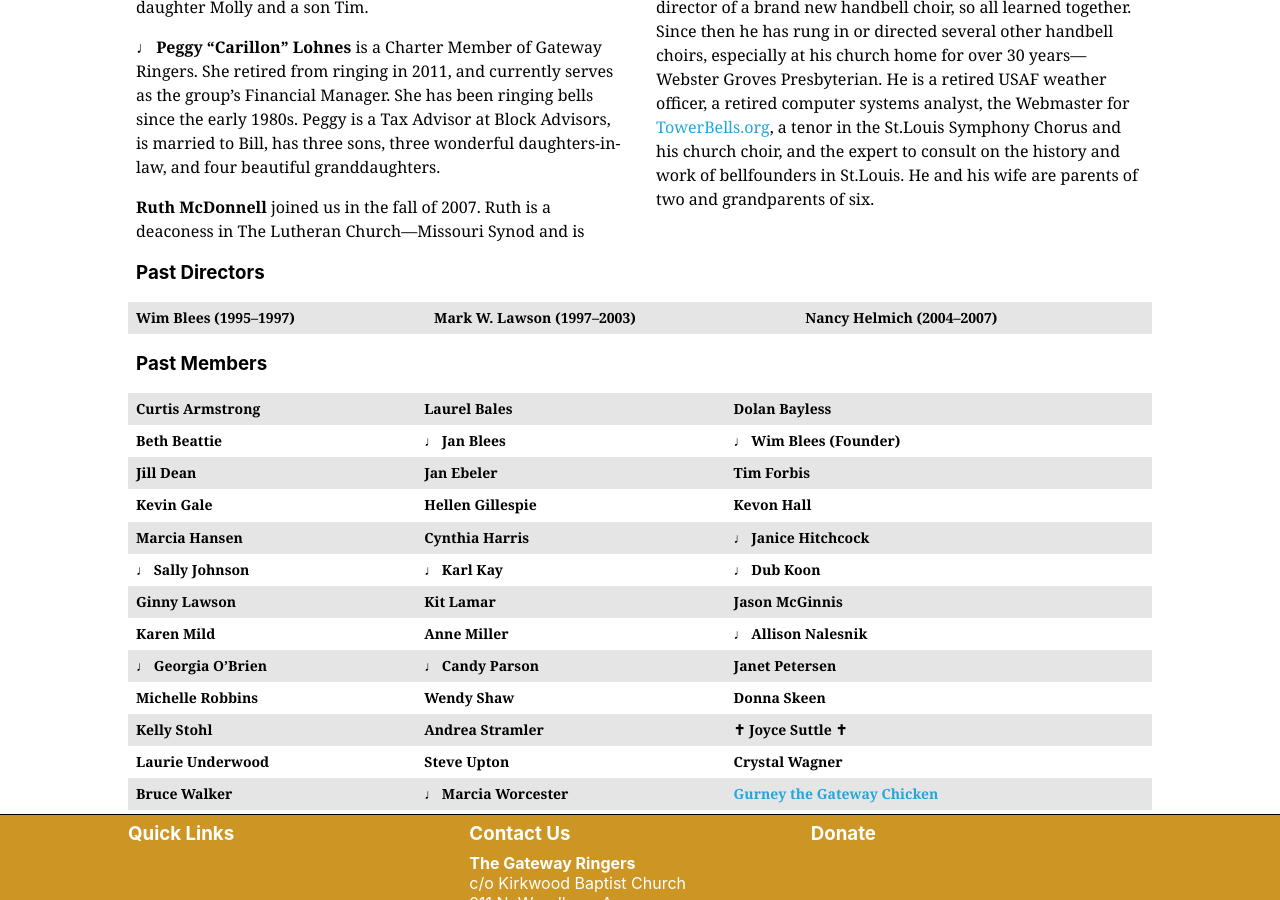
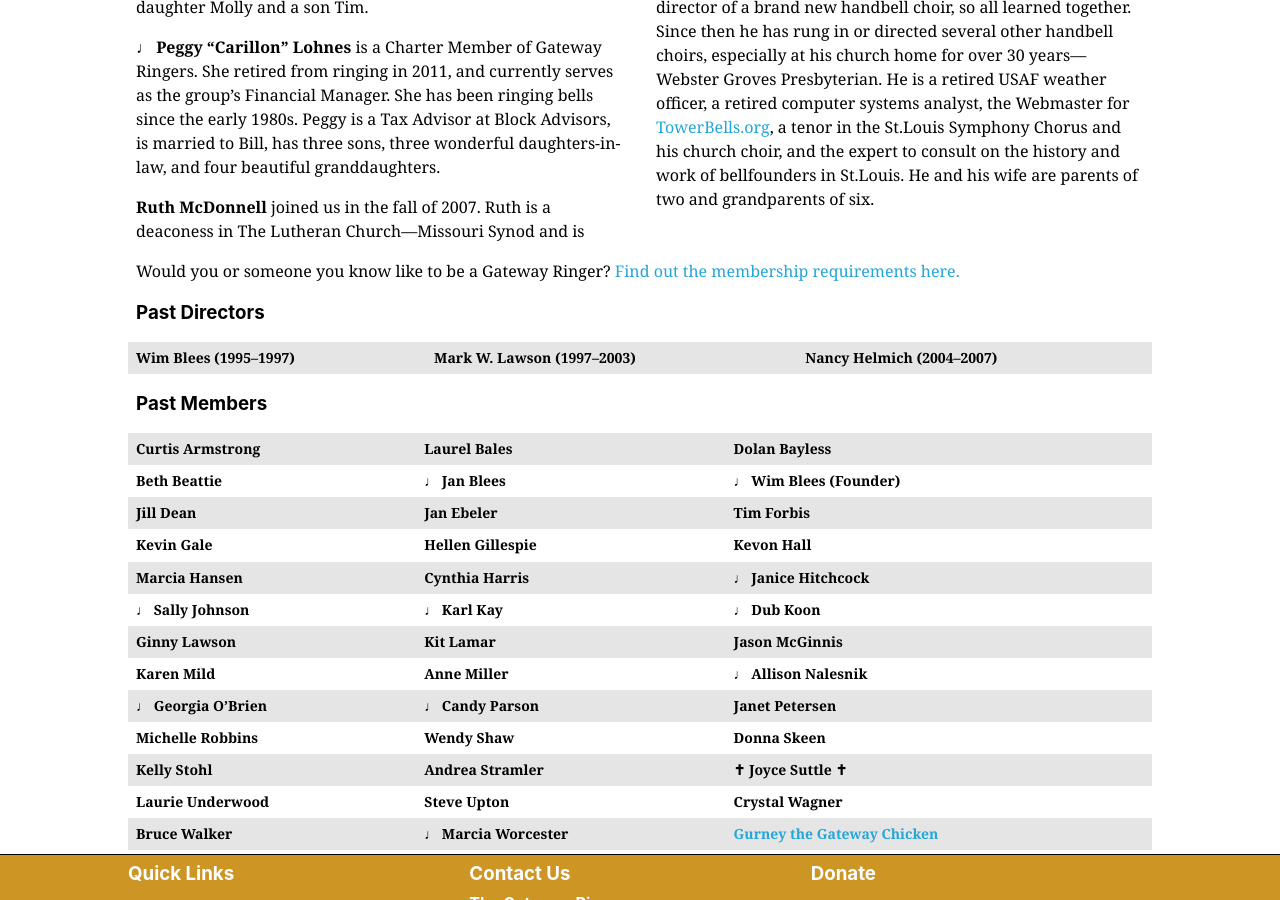
Before and after one commit to GatewayRingers/GatewayRingers.github.io, a Jekyll site: the page built from musicians.html, in a window 1280 px wide and 900 px high, scrolled down 2904 px. Built offline with Jekyll 4.4.1, drawn with Linux system fonts in a browser that asks for light colours.

Commit message:
Update musicians.html

```diff
--- a/musicians.html
+++ b/musicians.html
@@ -151,6 +151,8 @@ Cincinnati  Conservatory.</p>
   </li>
 </ul>
 
+<p class="ph2 athelas lh-copy">Would you or someone you know like to be a Gateway Ringer? <a href="/auditions" class="link blue dim">Find out the membership requirements here.</a></p>
+
 <h3 class="ph2">Past Directors</h3>
         <table class="f6 w-100 mw8 center" cellspacing="0">
             <tbody class="h-copy athelas">
```
